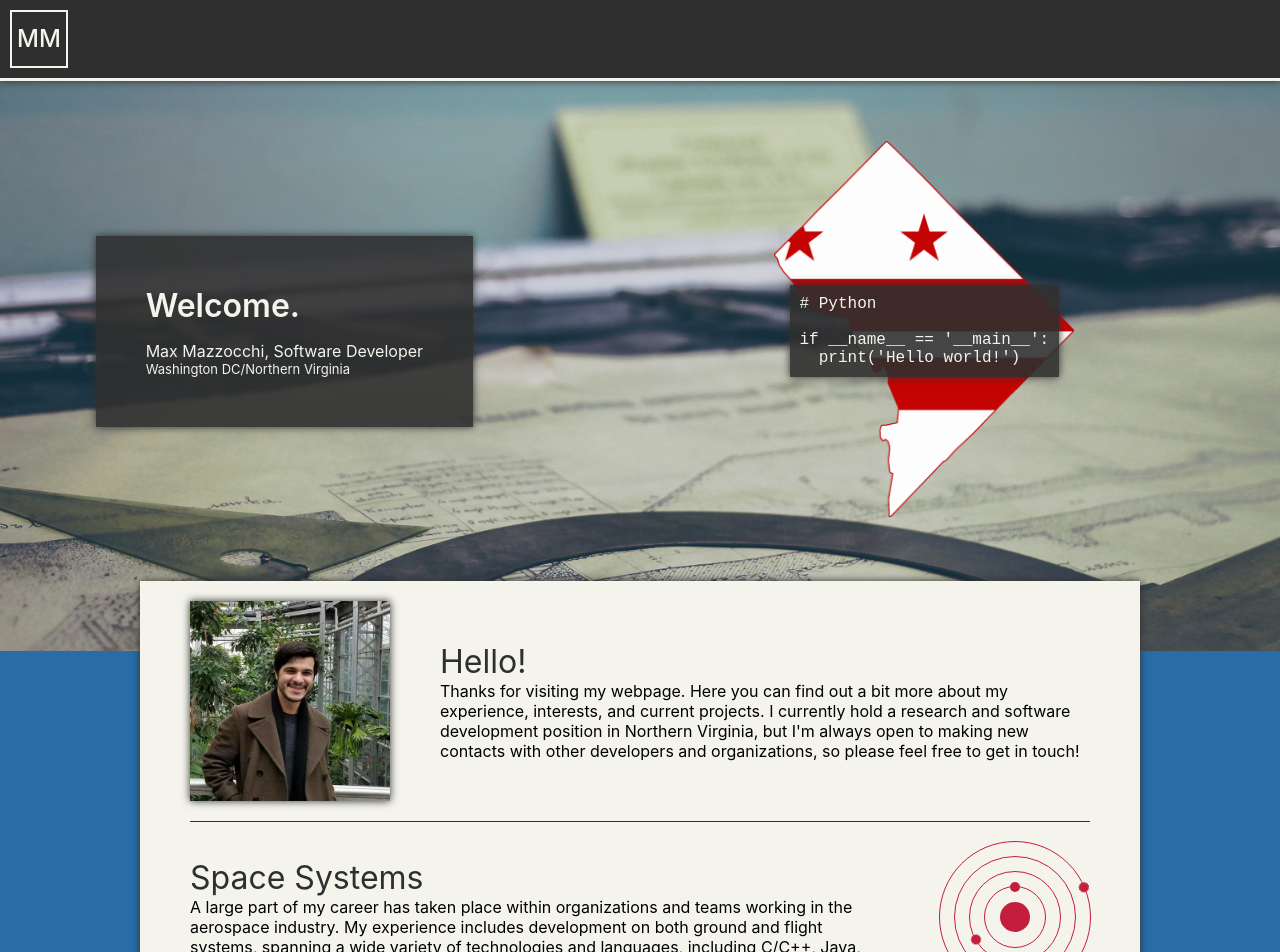
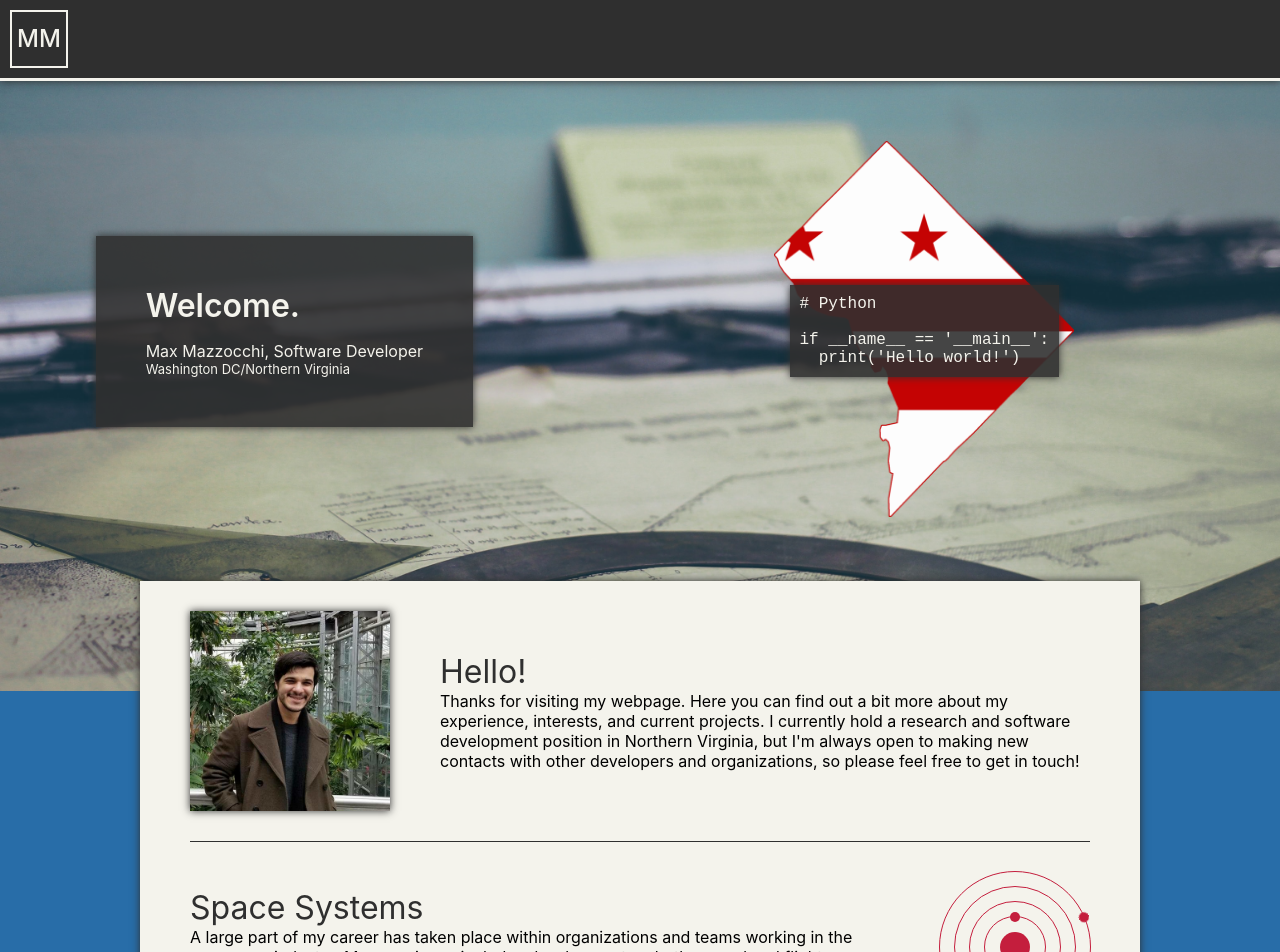
Before and after one commit to MMazzocchi/mmazzocchi.github.io, a React (Create React App) app: page / in a window 1280 px wide. Shown: the top 952 px of the page. Built offline with nearby package versions, Linux system fonts and the light colour scheme.

Commit message:
Fixed some spacing in Section.

```diff
--- a/src/home/sections/Section.js
+++ b/src/home/sections/Section.js
@@ -9,8 +9,8 @@ const styles = {
     'justify-content': 'space-between',
     'margin-left': '50px',
     'margin-right': '50px',
-    'margin-top': '20px',
-    'padding-bottom': '20px',
+    'margin-top': '30px',
+    'padding-bottom': '30px',
   },
 };
 
```
